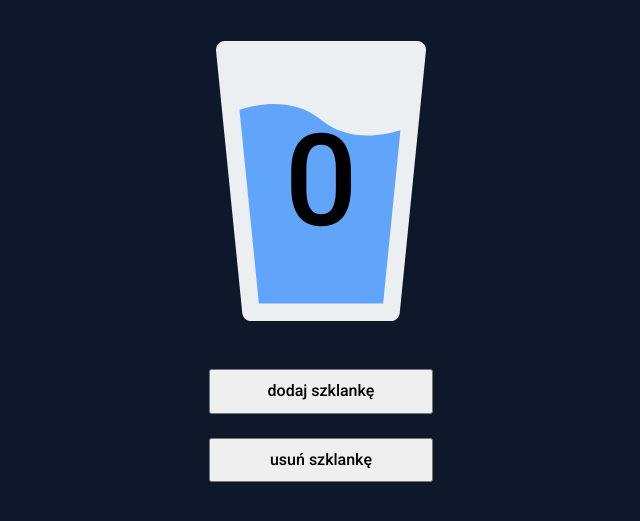
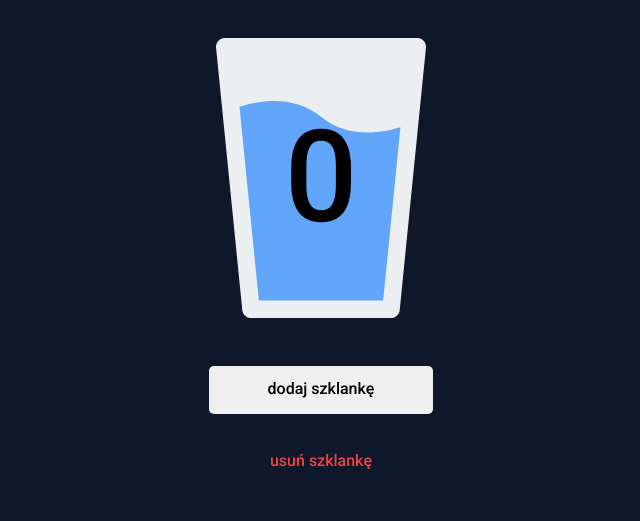
Before and after one commit to krzysztofJerzyk/hydrapp-pwa, a website built with Parcel: page src/index.html in a window 1280 px wide. Shown: the part 205-726 px from the top of the page, without its empty margins (319-959 px from the left). Built offline with nearby package versions, Linux system fonts and the light colour scheme.

Commit message:
add propert to button and fixed js

```diff
--- a/src/index.html
+++ b/src/index.html
@@ -18,7 +18,7 @@
         <p class="cyfra number-js"></p>
       </div>
       <button class="padding-bottom addGlass">dodaj szklankę</button>
-      <button class="removeGlass">usuń szklankę</button>
+      <button class="removeGlass button-special">usuń szklankę</button>
     </main>
     <script defer type="module" src="js/main.js"></script>
   </body>
--- a/src/js/main.js
+++ b/src/js/main.js
@@ -15,7 +15,7 @@ const checkValue = () => {
 dodajSzklanke.addEventListener("click", () => {
   let pobranieSzklanki = parseInt(localStorage.getItem(key));
   pobranieSzklanki = pobranieSzklanki + 1;
-  localStorage.setItem(key, JSON.stringify(pobranieSzklanki));
+  localStorage.setItem(key, pobranieSzklanki);
   checkValue();
 });
 
@@ -24,7 +24,7 @@ usunSzklanke.addEventListener("click", () => {
   if (pobranieSzklanki > 0) {
     pobranieSzklanki = pobranieSzklanki - 1;
   }
-  localStorage.setItem(key, JSON.stringify(pobranieSzklanki));
+  localStorage.setItem(key, pobranieSzklanki);
   checkValue();
 });
 
--- a/src/styles/main.scss
+++ b/src/styles/main.scss
@@ -4,6 +4,7 @@
 html {
   box-sizing: border-box;
   font-family: "Roboto", sans-serif;
+  font-weight: 500;
 }
 
 *,
@@ -40,8 +41,10 @@ header {
 
 button {
   width: 224px;
-  padding-top: 11px;
-  padding-bottom: 11px;
+  height: 48px;
+  border: none;
+  border-radius: 5px;
+  touch-action: manipulation;
 }
 
 .glass-container {
@@ -61,3 +64,8 @@ button {
 .padding-bottom {
   margin-bottom: 24px;
 }
+
+.button-special {
+  background-color: transparent;
+  color: #ef4444;
+}
```
